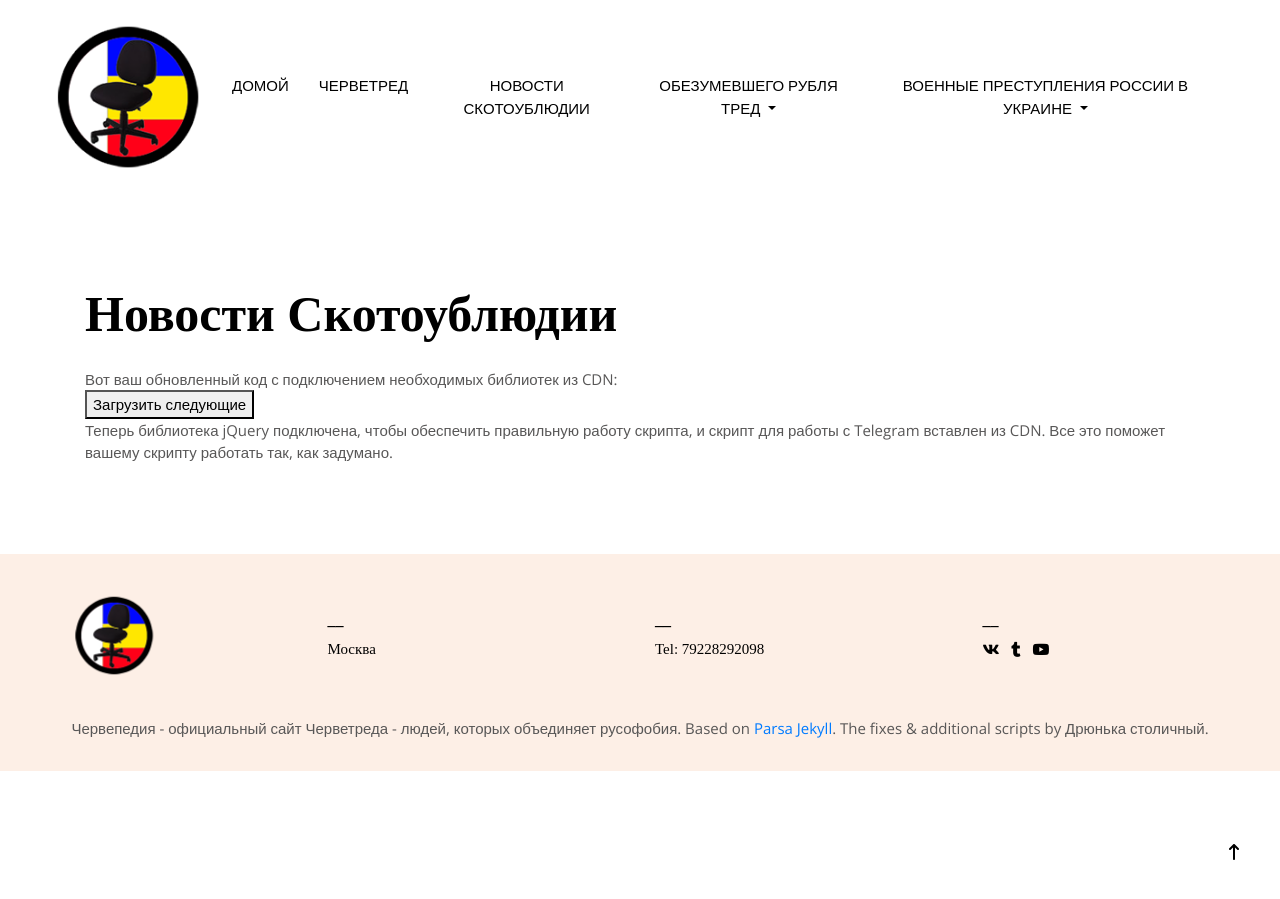
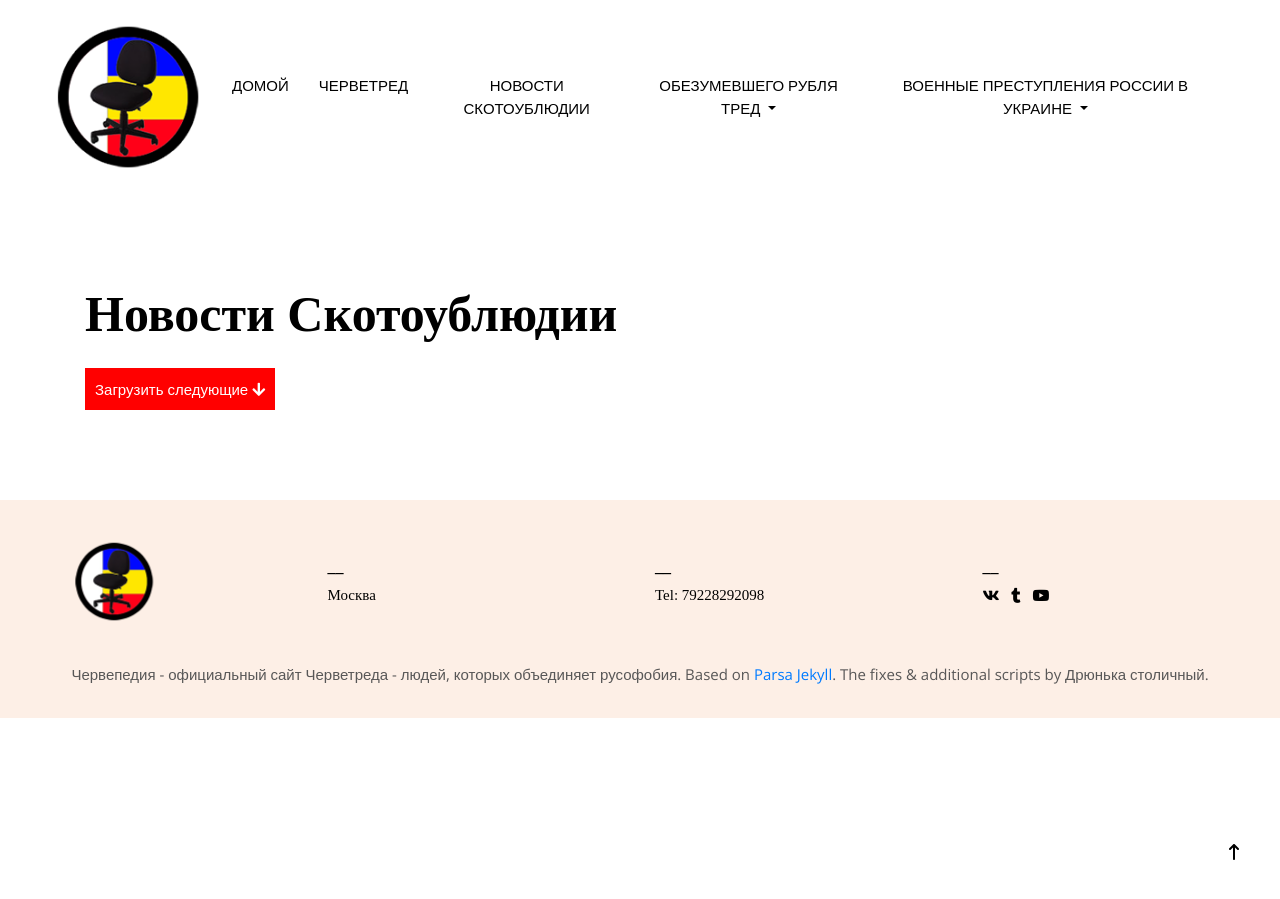
Before and after one commit to chervetred/chervetred.github.io, a Jekyll site: the page built from _pages/tgtest.html, in a window 1280 px wide. Built offline with Jekyll 4.4.1, drawn with Linux system fonts in a browser that asks for light colours; some web fonts are replaced; a script that is not in the unit is left out; comment, search, counter and statistics services are not loaded.

Commit message:
Update tgtest.html

```diff
--- a/_pages/tgtest.html
+++ b/_pages/tgtest.html
@@ -5,21 +5,29 @@ permalink: /111/
 keywords: червепедия, черветред, черветред - это, кинаман, миопатия, павел гринев, червепедия зеркало
 image:
 ---
-Вот ваш обновленный код с подключением необходимых библиотек из CDN:
-
 <!DOCTYPE html>
 <html lang="en">
 <head>
 <meta charset="UTF-8">
 <meta name="viewport" content="width=device-width, initial-scale=1.0">
 <title>Новости Скотоублюдии</title>
-<script src="https://ajax.googleapis.com/ajax/libs/jquery/3.6.0/jquery.min.js"></script><!-- Подключаем jQuery -->
+<script src="https://ajax.googleapis.com/ajax/libs/jquery/3.6.0/jquery.min.js"></script>
 <script async src="https://telegram.org/js/telegram-widget.js?22"></script>
+<link rel="stylesheet" href="https://cdnjs.cloudflare.com/ajax/libs/font-awesome/5.15.4/css/all.min.css">
+<style>
+    .load-more-button {
+        background-color: red;
+        color: white;
+        padding: 10px;
+        border: none;
+        cursor: pointer;
+    }
+</style>
 </head>
 <body>
 <div id="telegram-posts"></div>
 <div id="load-more" style="display: none;">
-    <button onclick="loadMorePosts()">Загрузить следующие</button>
+    <button class="load-more-button" onclick="loadMorePosts()">Загрузить следующие <i class="fas fa-arrow-down"></i></button>
 </div>
 
 <script>
@@ -77,6 +85,4 @@ displayPosts();
 </script>
 </body>
 </html>
-
-
-Теперь библиотека jQuery подключена, чтобы обеспечить правильную работу скрипта, и скрипт для работы с Telegram вставлен из CDN. Все это поможет вашему скрипту работать так, как задумано.
+</html>
```
